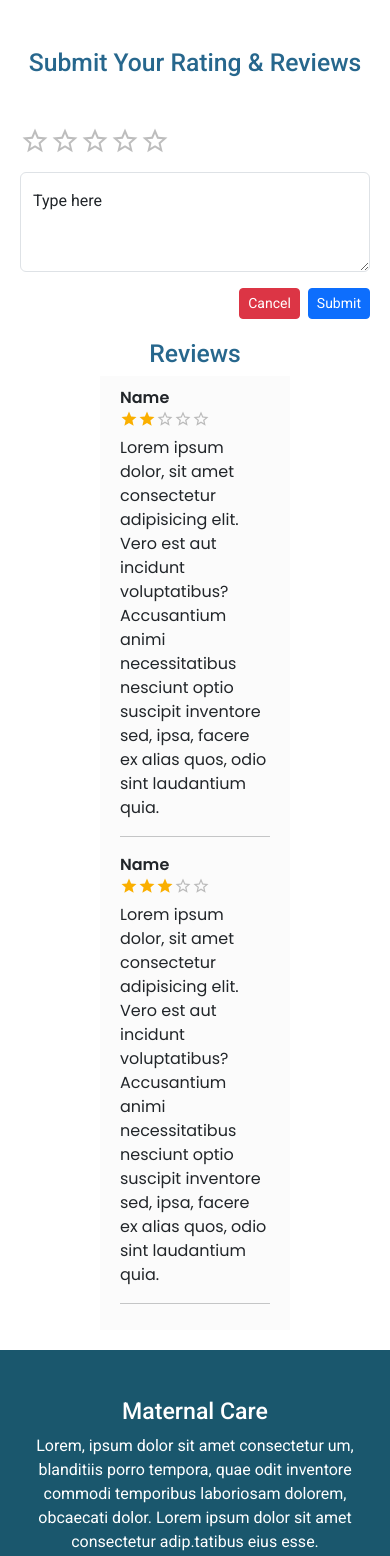
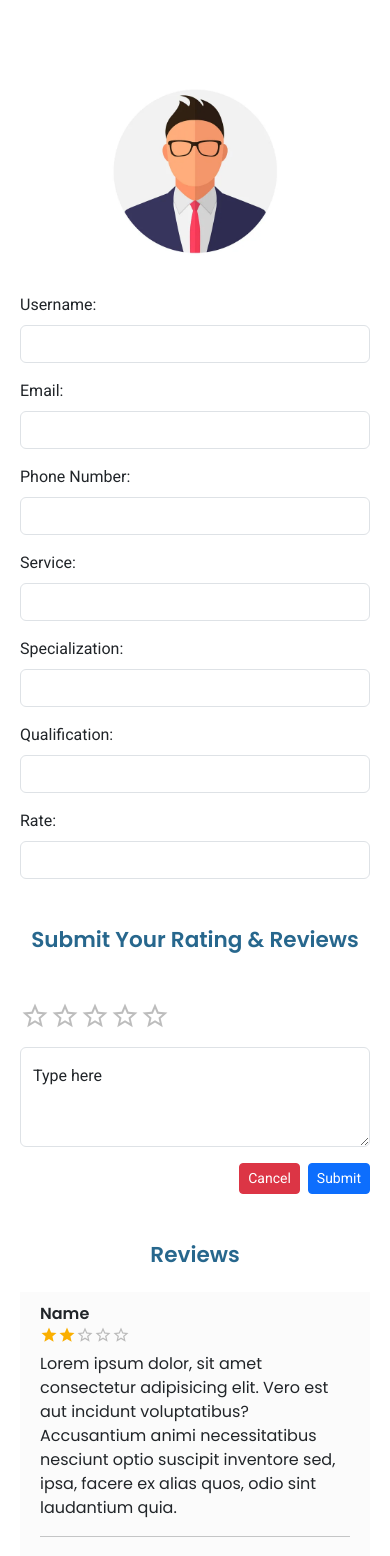
Before and after one commit to aadilmansoor/maternal-care, a React (Create React App) app: page /user/service-provider-details in a window 390 px wide. Shown: the top 1556 px of the page. Built offline with nearby package versions, Linux system fonts and the light colour scheme.

Commit message:
serviceproviderinfo ui

```diff
--- a/src/App.js
+++ b/src/App.js
@@ -26,6 +26,7 @@ import ForgotPassword from "./pages/ForgotPassword/ForgotPassword";
 import BookingStatus from "./pages/Client/BookingStatus/BookingStatus";
 import Newsletter from "./pages/Admin/Newsletter/Newsletter";
 import MarkAttendance from "./pages/Service_Provider/MarkAttendance/MarkAttendance";
+import ServiceProviderInfo from "./components/ServiceProviderInfo/ServiceProviderInfo";
 
 function App() {
   return (
@@ -60,6 +61,8 @@ function App() {
         <Route path="/reset-password" element={<ForgotPassword />} />
         <Route path="/user/booking-status" element={<BookingStatus />} />
         <Route path="/admin/send-newsletter" element={<Newsletter />} />
+        <Route path="/admin/serviceproviderinfo" element={<ServiceProviderInfo/>} />
+
         <Route
           path="/service-provider/mark-attendance"
           element={<MarkAttendance />}
--- a/src/Constants/serviceList.js
+++ b/src/Constants/serviceList.js
@@ -51,3 +51,31 @@ export const serviceProviderServices = [
     path: "/",
   },
 ];
+
+export const adminServices=[
+  {
+    service: "Bookings",
+    path: "/admin-bookings",
+  },
+  {
+    service: "Complaints",
+    path: "/admin-complaints",
+  },
+  {
+    service: "Payments",
+    path: "/user-booking",
+  },
+  {
+    service: "Send Newsletter",
+    path: "/user-complaints",
+  },
+  {
+    service: "Service Providers",
+    path: "/user-booking",
+  },
+  {
+    service: "Services List",
+    path: "/user-complaints",
+  },
+
+];
--- a/src/components/Review/Review.css
+++ b/src/components/Review/Review.css
@@ -2,3 +2,6 @@
     display: flex;
     justify-content: c;
 }
+.headings{
+    color: rgb(39, 103, 141)
+}
--- a/src/components/Review/Review.jsx
+++ b/src/components/Review/Review.jsx
@@ -11,7 +11,7 @@ const Review = () => {
   };
   return (
     <div>
-      <h2 className="text-center my-5"> Submit Your Rating & Reviews</h2>
+      <h4 className="headings poppins-semibold text-center my-5"> Submit Your Rating & Reviews</h4>
 
       <div className="wid">
         <div className="rating">
--- /dev/null
+++ b/src/components/ServiceProviderInfo/ServiceProviderInfo.css
@@ -0,0 +1,18 @@
+.form-cntrl{
+
+    width: 500px;
+}
+.align{
+    display: flex;
+    justify-content: center;
+    margin-top: 20px;
+    flex-direction: column;
+    align-items: center;
+}
+@media screen and (max-width:536px) {
+    .form-cntrl {
+        width: 100%;
+        margin: 0 20px;
+        padding: 0 20px;
+    }
+}
--- /dev/null
+++ b/src/components/ServiceProviderInfo/ServiceProviderInfo.jsx
@@ -0,0 +1,67 @@
+import React from "react";
+import "./ServiceProviderInfo.css";
+import { Form } from "react-bootstrap";
+import img3 from "../../Images/profilephoto.jpg";
+
+const ServiceProviderInfo = () => {
+  return (
+    <div className="align">
+      <img class="rounded-circle mt-5" width="170px" alt="noimagefound" src={img3}></img>
+
+      <div className="form-cntrl">
+          <Form.Label htmlFor="username"className="mt-3">Username:</Form.Label>
+        <Form.Control
+          type="text"
+          id="username"
+          aria-label="Disabled input example"
+          readOnly
+        />
+        <Form.Label htmlFor="Email"className="mt-3"> Email:</Form.Label>
+        <Form.Control
+          type="text"
+          id="Email"
+          aria-label="Disabled input example"
+          readOnly
+        />
+        <Form.Label htmlFor="Phonenumber"className="mt-3">Phone Number:</Form.Label>
+        <Form.Control
+          id="Phonenumber"
+          type="text"
+          aria-label="Disabled input example"
+          readOnly
+        />
+        <Form.Label htmlFor="Service"className="mt-3">Service:</Form.Label>
+
+        <Form.Control
+          type="text"
+          id="Service"
+          aria-label="Disabled input example"
+          readOnly
+        />
+        <Form.Label htmlFor="uSpecialization"className="mt-3">Specialization:</Form.Label>
+        <Form.Control
+          type="text"
+          id="Specialization"
+          aria-label="Disabled input example"
+          readOnly
+        />
+        <Form.Label htmlFor="Qualification"className="mt-3">Qualification:</Form.Label>
+        <Form.Control
+          type="text"
+          id="Qualification"
+          aria-label="Disabled input example"
+          readOnly
+        />
+        <Form.Label htmlFor="Rate"className="mt-3">Rate:</Form.Label>
+        <Form.Control
+          type="text"
+          id="Rate"
+          aria-label="Disabled input example"
+          readOnly
+        />
+      </div>
+    </div>
+  );
+};
+
+export default ServiceProviderInfo;
--- a/src/components/ShowReview/ShowReview.css
+++ b/src/components/ShowReview/ShowReview.css
@@ -7,3 +7,11 @@
 .reviewcontainer{
     margin: 20px 100px;
 }
+.headings{
+    color: rgb(39, 103, 141)
+}
+@media screen and (max-width:800px) {
+    .reviewcontainer{
+        margin: 20px 20px;
+    }
+}
--- a/src/components/ShowReview/ShowReview.jsx
+++ b/src/components/ShowReview/ShowReview.jsx
@@ -4,7 +4,7 @@ import { Rating } from "@mui/material";
 const ShowReview = () => {
   return (
     <div className="reviewcontainer">
-      <h2 className="d-flex justify-content-center">Reviews</h2>
+      <h4 className="headings poppins-semibold d-flex justify-content-center mt-5 mb-4">Reviews</h4>
 
       <ul className="reviewlist">
         <li>
--- a/src/pages/Admin/AdminDashboard/AdminDashBoard.jsx
+++ b/src/pages/Admin/AdminDashboard/AdminDashBoard.jsx
@@ -1,10 +1,11 @@
 import { Col, Container, Row } from "react-bootstrap";
-import Header from "../../../components/header/Header";
+import { ServicesCards, UserHeader } from "../../../components";
+import { adminServices } from "../../../Constants/serviceList";
 
 function AdminDashBoard() {
   return (
     <>
-      <Header />
+      <UserHeader role="Admin"/>
       <Container>
         <div className="mt-5 mb-5">
           <Row>
@@ -41,6 +42,9 @@ function AdminDashBoard() {
               </p>
             </Col>
           </Row>
+          <h2 className=" services text-center mt-5 mb-3">Admin Panel</h2>
+      <ServicesCards services={adminServices} />
+
         </div>
       </Container>
     </>
--- a/src/pages/Client/ServiceProviderDetails/ServiceProviderDetails.jsx
+++ b/src/pages/Client/ServiceProviderDetails/ServiceProviderDetails.jsx
@@ -1,10 +1,12 @@
 import "./ServiceProviderDetails.css";
 import Review from "../../../components/Review/Review";
 import ShowReview from "../../../components/ShowReview/ShowReview";
+import ServiceProviderInfo from "../../../components/ServiceProviderInfo/ServiceProviderInfo";
 
 const ServiceProviderDetails = () => {
   return (
     <div>
+      <ServiceProviderInfo/>
       <Review />
       <ShowReview />
     </div>
```
Also changed, not shown: src/Images/profilephoto.jpg (added).
